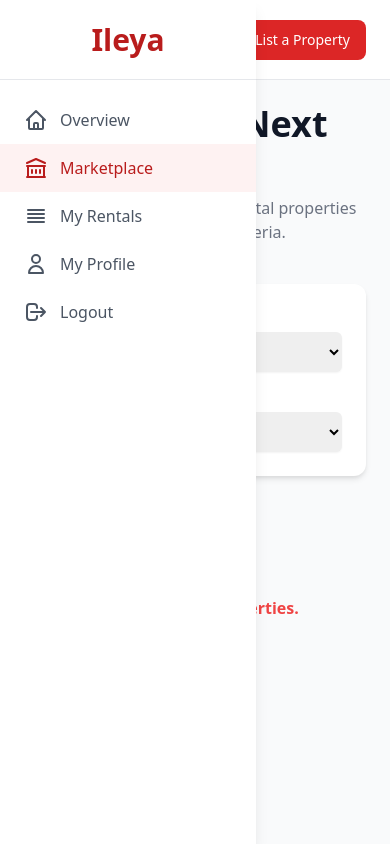
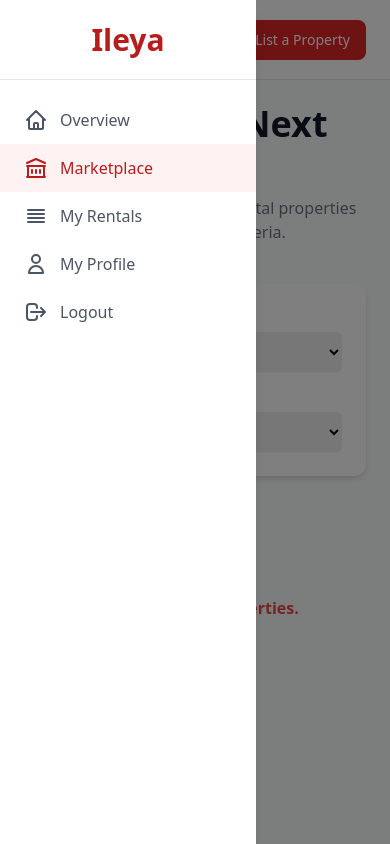
Before and after one commit to Omotayo5/ileya, a website: page ileya-app/member-properties.html in a window 390 px wide. Both pictures are taken after a click on the button 36 px from the left and 39 px from the top of the page. Drawn offline with nearby package versions, Linux system fonts and the light colour scheme; files that its build step writes are made by us from their sources; no server answers.

Commit message:
upgraded the sidebar on mobile view

```diff
--- a/ileya-app/member-properties.html
+++ b/ileya-app/member-properties.html
@@ -10,7 +10,7 @@
 </head>
 <body class="bg-gray-50 font-sans">
 
-    <div x-data="{ sidebarOpen: false }">
+    <div x-data="{ sidebarOpen: false }" @keydown.escape.window="sidebarOpen = false">
         <!-- Sidebar -->
         <aside class="fixed inset-y-0 left-0 z-40 w-64 bg-white shadow-lg transform transition-transform duration-300 ease-in-out md:translate-x-0" :class="{'-translate-x-full': !sidebarOpen, 'translate-x-0': sidebarOpen}">
             <div class="flex items-center justify-center h-20 border-b">
@@ -39,6 +39,9 @@
                 </a>
             </nav>
         </aside>
+
+        <!-- Overlay for mobile -->
+        <div x-show="sidebarOpen" x-transition:enter="transition-opacity ease-linear duration-300" x-transition:enter-start="opacity-0" x-transition:enter-end="opacity-100" x-transition:leave="transition-opacity ease-linear duration-300" x-transition:leave-start="opacity-100" x-transition:leave-end="opacity-0" class="fixed inset-0 z-30 bg-black bg-opacity-50 md:hidden" @click="sidebarOpen = false"></div>
 
         <!-- Main content -->
         <div class="md:ml-64 flex flex-col flex-1">
```
Also changed, not shown: ileya-app/my-rentals.html (+4 -1 lines), ileya-app/user-dashboard.html (+4 -1 lines), ileya-app/user-profile.html (+4 -1 lines).
